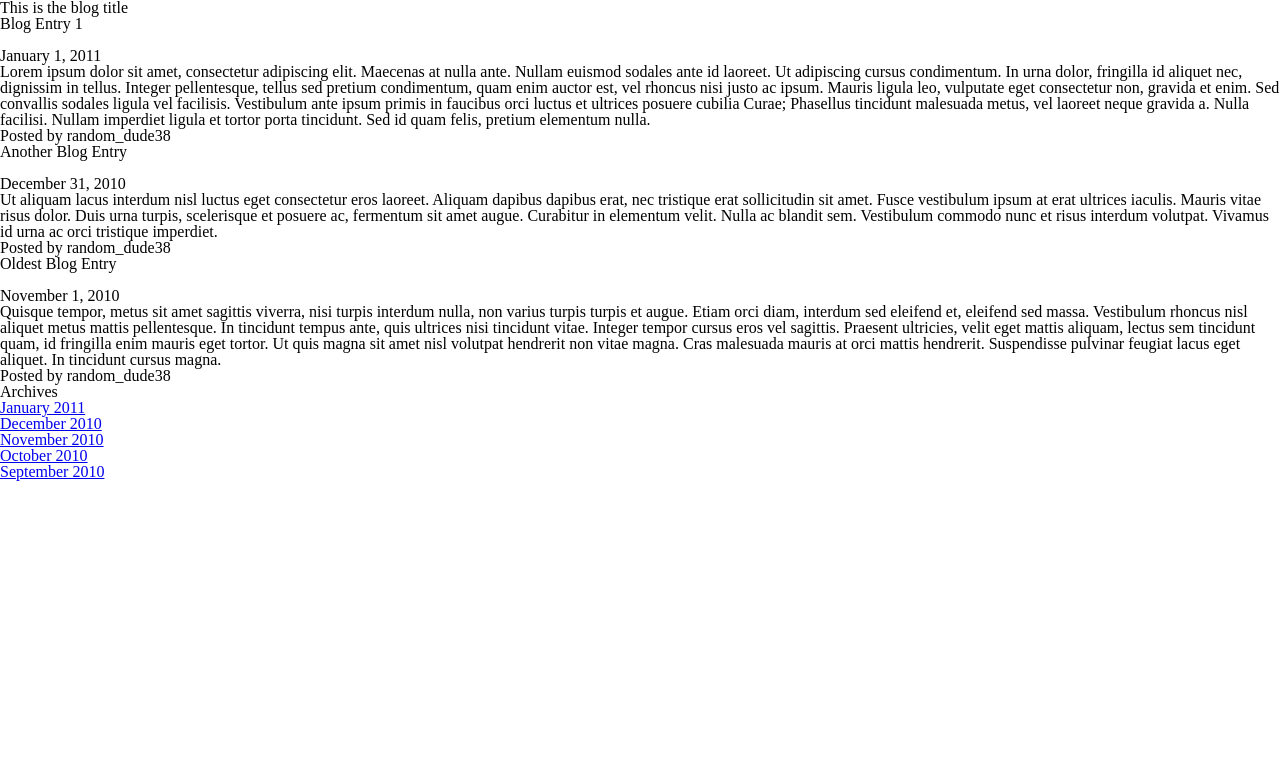
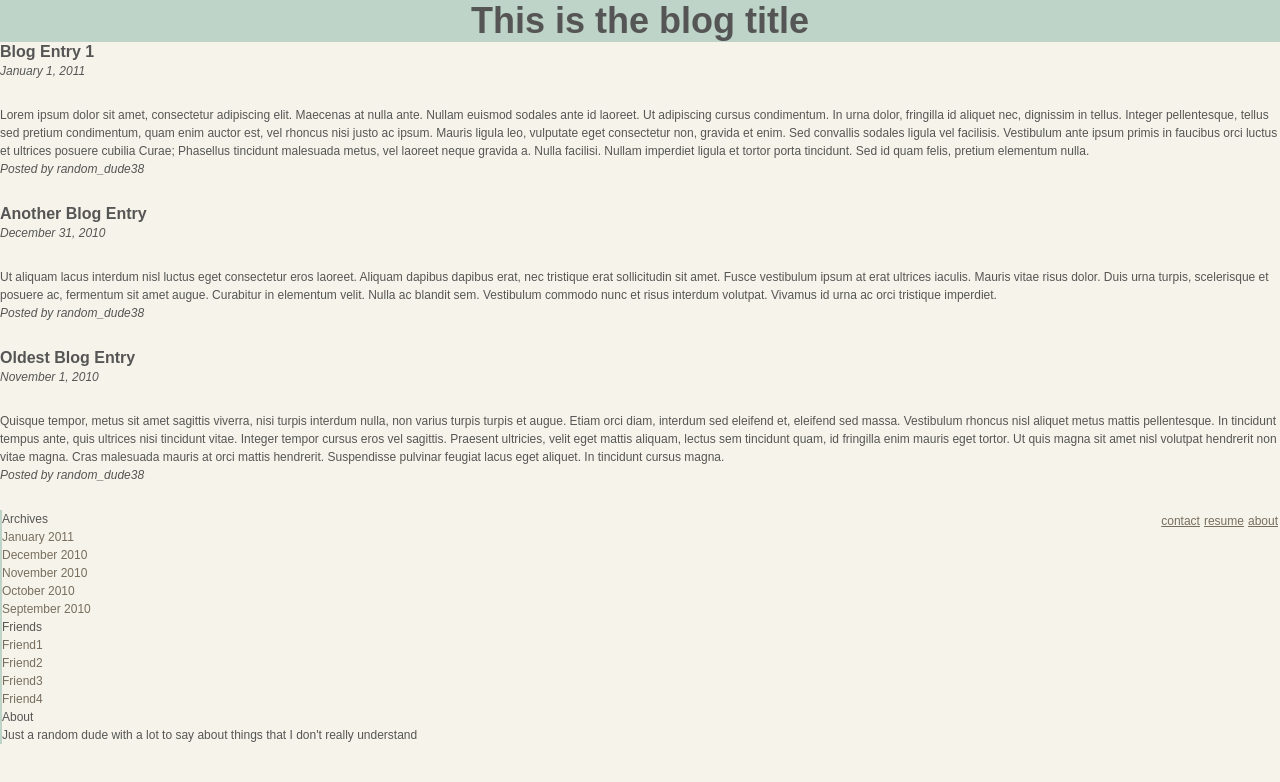
Before and after one commit to Jhadur/Blog-Site, a plain HTML site: page index.html in a window 1280 px wide. Drawn offline with Linux system fonts and the light colour scheme.

Commit message:
added CSS coloring

```diff
--- a/color.css
+++ b/color.css
@@ -14,7 +14,118 @@ article, aside, details, figcaption, figure, footer, header, hgroup, menu, nav,
 
 /* End CSS Resets */
 
+
+/*-----------------------------------------*/
+/* Whole Page */
+/*-----------------------------------------*/
+
+body {
+	font-size: 12px;
+	line-height: 18px;
+	font-family: arial, verdana, sans-serif;
+	text-decoration: none;
+	color: #555555;
+	background-color: #F6F4EA;
+	}
+
 ul
 {
     list-style-type: none;
 }
+
+
+/*-----------------------------------------*/
+/* Default Links */
+/*-----------------------------------------*/
+a:link {
+		color: #776D5E;
+		text-decoration:none;
+		}
+
+a:visited {
+		color: #776D5E;
+		text-decoration:none;
+		}
+
+a:hover {
+		color: #BED4C8;
+		text-decoration:none;
+		}
+
+a:active {
+		color: #BED4C8;
+		text-decoration:none;
+		}
+/*-----------------------------------------*/
+
+
+/*-----------------------------------------*/
+/* Div header */
+/*-----------------------------------------*/
+.header {
+		background-color:#BED4C8;
+		}
+.header h1 {
+		font-size: 36px;
+		font-weight:700;
+		line-height: 42px;
+		text-align:center;
+
+		}
+/*-----------------------------------------*/
+
+/*-----------------------------------------*/
+/*Div blogpost */
+/*-----------------------------------------*/
+.blogpost h2 {
+		font-size: 16px;
+		font-weight:700;
+		line-height:20px;
+		}
+
+.blogpost h3 {
+		font-style:italic;
+			}
+.blogpost br {
+			line-height:26px;
+			}
+
+/*-----------------------------------------*/
+/* Div links */
+/*-----------------------------------------*/
+.links ul li{
+    display: inline;
+	float: right;
+	padding: 2px
+		}
+.links a:link {
+		color: #776D5E;
+		text-decoration:underline;
+		}
+
+.links a:visited {
+		color: #776D5E;
+		text-decoration:underline;
+		}
+
+.links a:hover {
+		color: #BED4C8;
+		text-decoration:underline;
+		}
+
+.links a:active {
+		color: #BED4C8;
+		text-decoration:underline;
+		}
+/*-----------------------------------------*/
+
+/*-----------------------------------------*/
+/* Div rightbar */
+/*-----------------------------------------*/
+
+.rightbar {
+		border-style:solid;
+		border-left-color:#BED4C8;
+		border-left-width:2px;
+
+		}
--- a/index.html
+++ b/index.html
@@ -25,26 +25,37 @@
 			</div><!-- End "header" Div -->
 
 			<div class="blogpost">
-				<h2>Blog Entry 1</h2></br>
-				<h3>January 1, 2011</h3>
+				<h2>Blog Entry 1</h2>
+				<h3>January 1, 2011</h3></br>
 				<p>
 				Lorem ipsum dolor sit amet, consectetur adipiscing elit. Maecenas at nulla ante. Nullam euismod sodales ante id laoreet. Ut adipiscing cursus condimentum. In urna dolor, fringilla id aliquet nec, dignissim in tellus. Integer pellentesque, tellus sed pretium condimentum, quam enim auctor est, vel rhoncus nisi justo ac ipsum. Mauris ligula leo, vulputate eget consectetur non, gravida et enim. Sed convallis sodales ligula vel facilisis. Vestibulum ante ipsum primis in faucibus orci luctus et ultrices posuere cubilia Curae; Phasellus tincidunt malesuada metus, vel laoreet neque gravida a. Nulla facilisi. Nullam imperdiet ligula et tortor porta tincidunt. Sed id quam felis, pretium elementum nulla.
-				<h3>Posted by random_dude38</h3>
+				<h3>Posted by random_dude38</h3></br>
 				</p>
 
-				<h2>Another Blog Entry</h2></br>
-				<h3>December 31, 2010</h3>
+				<h2>Another Blog Entry</h2>
+				<h3>December 31, 2010</h3></br>
 				<p>
 				Ut aliquam lacus interdum nisl luctus eget consectetur eros laoreet. Aliquam dapibus dapibus erat, nec tristique erat sollicitudin sit amet. Fusce vestibulum ipsum at erat ultrices iaculis. Mauris vitae risus dolor. Duis urna turpis, scelerisque et posuere ac, fermentum sit amet augue. Curabitur in elementum velit. Nulla ac blandit sem. Vestibulum commodo nunc et risus interdum volutpat. Vivamus id urna ac orci tristique imperdiet.
-				<h3>Posted by random_dude38</h3>
+				<h3>Posted by random_dude38</h3></br>
 				</p>
 
-				<h2>Oldest Blog Entry</h2></br>
-				<h3>November 1, 2010</h3>
+				<h2>Oldest Blog Entry</h2>
+				<h3>November 1, 2010</h3></br>
 				<p>
 				Quisque tempor, metus sit amet sagittis viverra, nisi turpis interdum nulla, non varius turpis turpis et augue. Etiam orci diam, interdum sed eleifend et, eleifend sed massa. Vestibulum rhoncus nisl aliquet metus mattis pellentesque. In tincidunt tempus ante, quis ultrices nisi tincidunt vitae. Integer tempor cursus eros vel sagittis. Praesent ultricies, velit eget mattis aliquam, lectus sem tincidunt quam, id fringilla enim mauris eget tortor. Ut quis magna sit amet nisl volutpat hendrerit non vitae magna. Cras malesuada mauris at orci mattis hendrerit. Suspendisse pulvinar feugiat lacus eget aliquet. In tincidunt cursus magna.
-				<h3>Posted by random_dude38</h3>
+				<h3>Posted by random_dude38</h3></br>
 				</p>
+
+			<div class="links">
+
+				<ul>
+					<li><a href="about.html">about</a></li>
+					<li><a href="resume.html">resume</a></li>
+					<li><a href="contact.html">contact</a></li>
+
+				</ul>
+
+			</div><!-- End "links" -->
 
 			</div><!-- End "blogpost" Div -->
 
@@ -64,6 +75,26 @@
 
 				</div><!-- End "archives" -->
 
+				<div class="friends">
+				<h1>Friends</h1>
+				<ul>
+					<li><a href="friend1.html">Friend1</a></li>
+					<li><a href="friend2.html">Friend2</a></li>
+					<li><a href="friend3.html">Friend3</a></li>
+					<li><a href="friend4.html">Friend4</a></li>
+
+				</ul>
+
+				<div class="about">
+				<h1>About</h1>
+				<p>
+				Just a random dude with a lot to say about things that I don't really understand
+				</p>
+
+				</div><!-- End "about" -->
+
+				</div><!-- End "friends" -->
+
 			</div><!-- End "rightbar" Div -->
 
 
```
